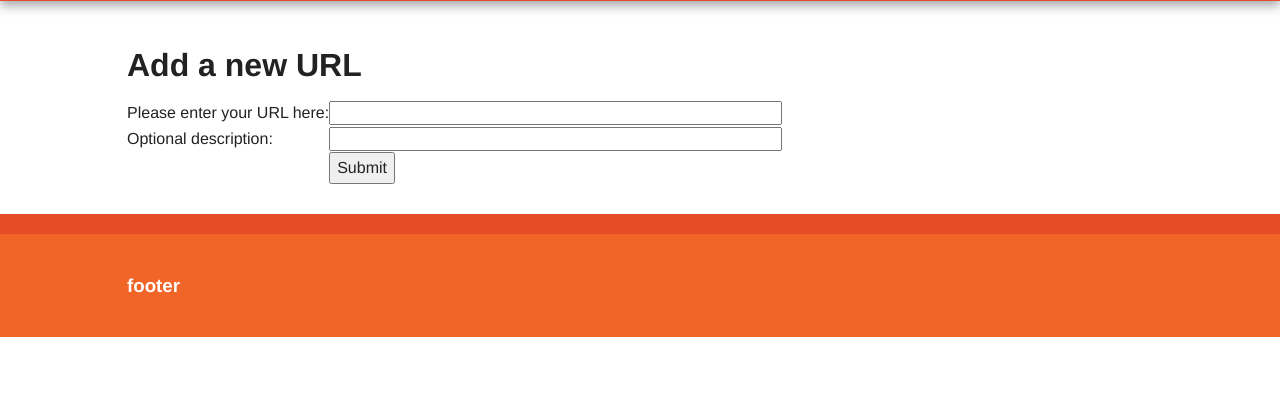
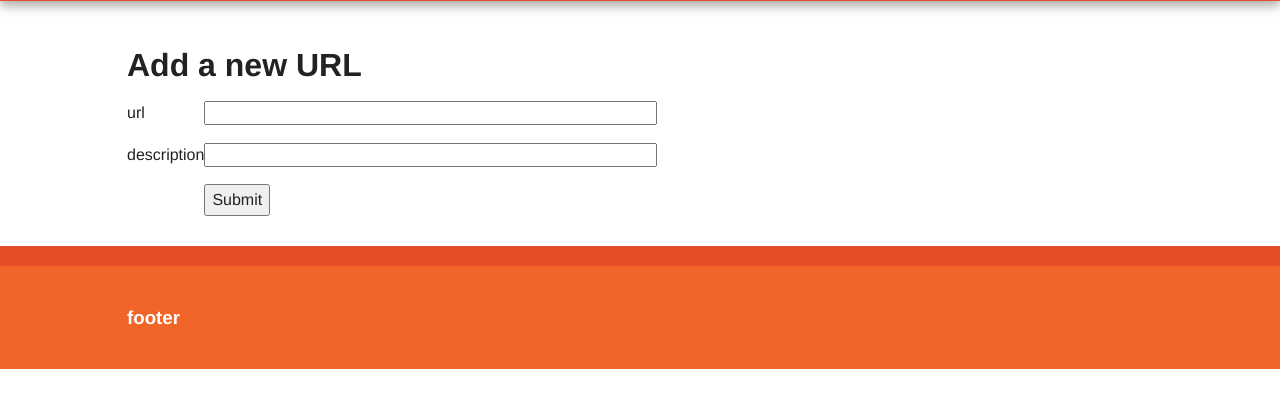
Before and after one commit to jtertil/bookmarks, a Flask app: page /add in a window 1280 px wide. Shown: the part 95-503 px from the top of the page. Run offline with Flask 2, Linux system fonts and the light colour scheme; some libraries are stand-ins or nearby versions.

Commit message:
macro-forms

```diff
--- a/bookmarks/templates/add.html
+++ b/bookmarks/templates/add.html
@@ -1,4 +1,5 @@
 {% extends "base.html" %}
+{% from "form_macros.html" import render_field %}
 
 {% block title %}
 Bookmarks - Welcome
@@ -10,14 +11,8 @@ Bookmarks - Welcome
   <!-- important!! (CSRF protection) -->
   {{ form.hidden_tag() }}
   <table>
-    <tr>
-      <td>Please enter your URL here:</td>
-      <td>{{ form.url(size = 50) }}</td>
-    </tr>
-    <tr>
-      <td>Optional description:</td>
-      <td>{{ form.description(size = 50) }}</td>
-    </tr>
+    {{ render_field(form.url, size=50) }}
+    {{ render_field(form.description, size=50) }}
     <tr>
       <td></td>
       <td><button type="submit">Submit</button></td>
--- /dev/null
+++ b/bookmarks/templates/form_macros.html
@@ -0,0 +1,16 @@
+{% macro render_field(field) %}
+  <tr {% if field.error %} class="error"{% endif %}>
+    <td>{{ field.label }}</td>
+    <td>{{ field(**kwargs) | safe }}</td>
+  </tr>
+  <tr class="error" >
+    <td></td>
+    <td>
+      <ul>
+        {% for error in field.errors %}
+        <li>{{ error }}</li>
+        {% endfor %}
+      </ul>
+    </td>
+  </tr>
+  {% endmacro %}
```
